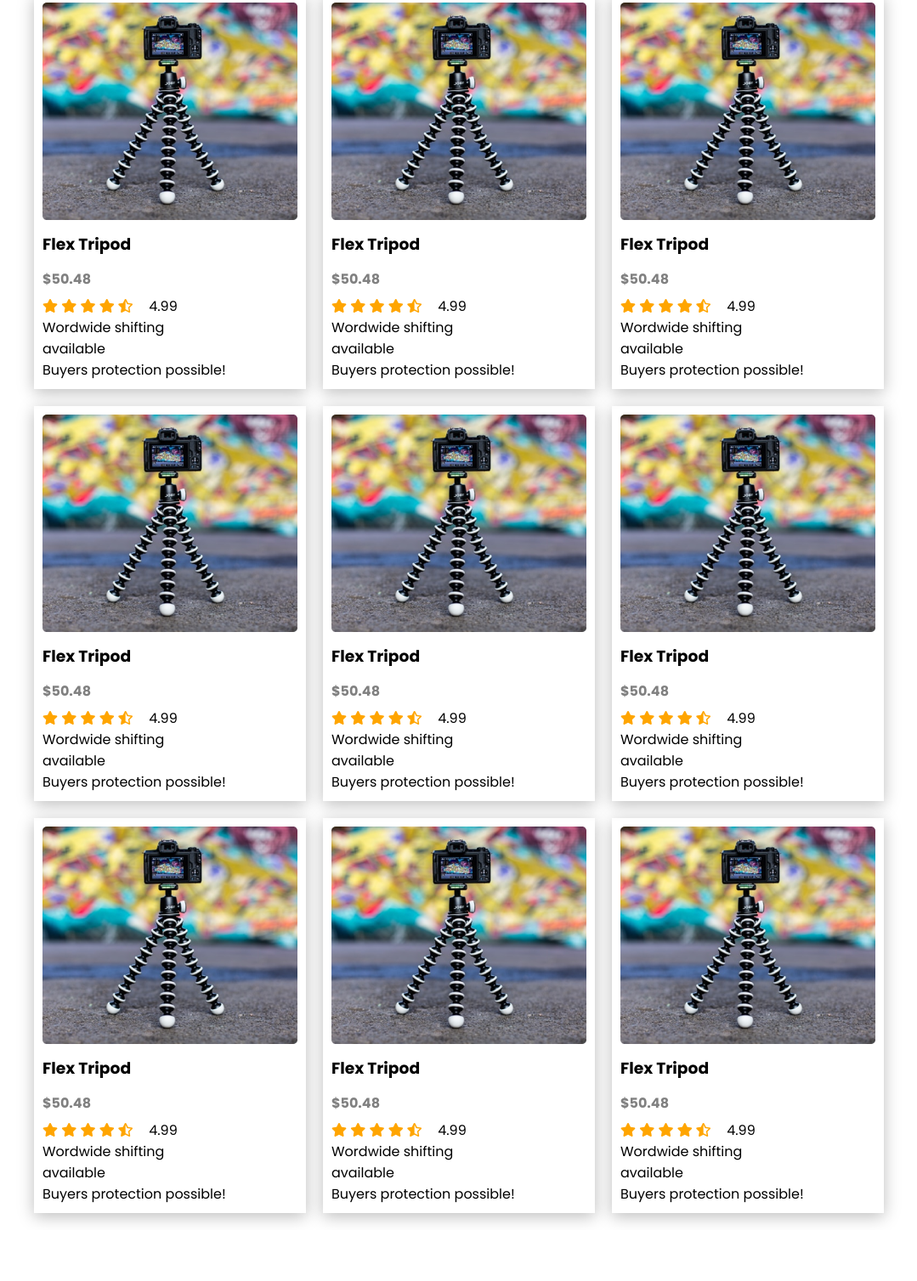
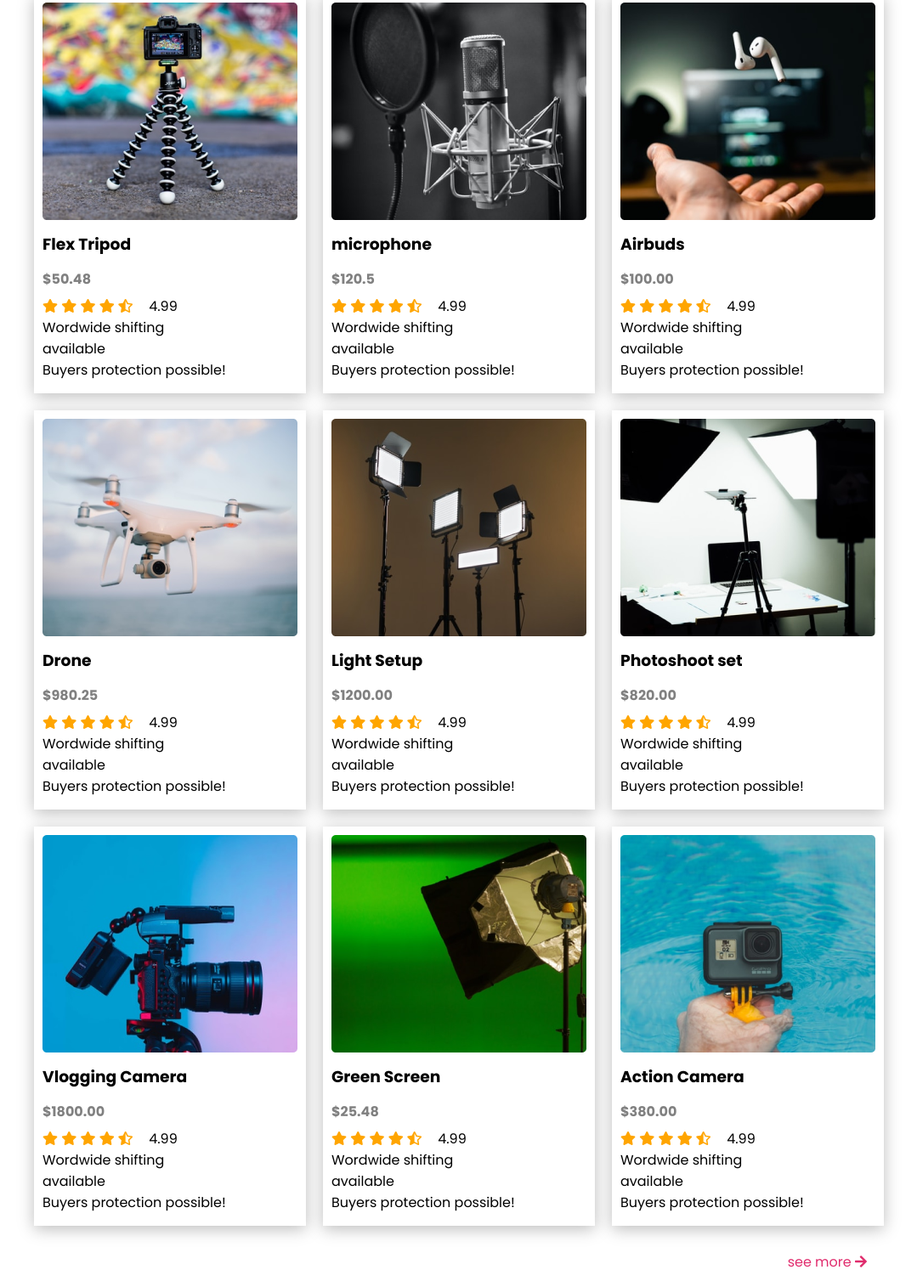
Before and after one commit to solaymanWeb/influencer-gear, a plain HTML site: page index.html in a window 1280 px wide. Shown: the part 803-2311 px from the top of the page at 85% size, without its empty margins (100-1179 px from the left). Before the commit the page ends 2251 px from the top, so only its background shows below. Drawn offline with Linux system fonts and the light colour scheme.

Commit message:
services-section-finish

```diff
--- a/index.html
+++ b/index.html
@@ -85,9 +85,9 @@
                 <p>Buyers protection possible! </p>
             </div>
             <div class="single-product">
-                <img src="images/tripod.png" alt="">
-                <h3>Flex Tripod</h3>
-                <h4>$50.48</h4>
+                <img src="images/mic.png" alt="">
+                <h3>microphone</h3>
+                <h4>$120.5</h4>
                 <div class="rating">
                     <i class="fas fa-star"></i>
                     <i class="fas fa-star"></i>
@@ -101,9 +101,9 @@
                 <p>Buyers protection possible! </p>
             </div>
             <div class="single-product">
-                <img src="images/tripod.png" alt="">
-                <h3>Flex Tripod</h3>
-                <h4>$50.48</h4>
+                <img src="images/airpod.png" alt="">
+                <h3>Airbuds</h3>
+                <h4>$100.00</h4>
                 <div class="rating">
                     <i class="fas fa-star"></i>
                     <i class="fas fa-star"></i>
@@ -117,9 +117,9 @@
                 <p>Buyers protection possible! </p>
             </div>
             <div class="single-product">
-                <img src="images/tripod.png" alt="">
-                <h3>Flex Tripod</h3>
-                <h4>$50.48</h4>
+                <img src="images/drone.png" alt="">
+                <h3>Drone</h3>
+                <h4>$980.25</h4>
                 <div class="rating">
                     <i class="fas fa-star"></i>
                     <i class="fas fa-star"></i>
@@ -133,9 +133,9 @@
                 <p>Buyers protection possible! </p>
             </div>
             <div class="single-product">
-                <img src="images/tripod.png" alt="">
-                <h3>Flex Tripod</h3>
-                <h4>$50.48</h4>
+                <img src="images/lights.png" alt="">
+                <h3>Light Setup</h3>
+                <h4>$1200.00</h4>
                 <div class="rating">
                     <i class="fas fa-star"></i>
                     <i class="fas fa-star"></i>
@@ -149,9 +149,9 @@
                 <p>Buyers protection possible! </p>
             </div>
             <div class="single-product">
-                <img src="images/tripod.png" alt="">
-                <h3>Flex Tripod</h3>
-                <h4>$50.48</h4>
+                <img src="images/setup.png" alt="">
+                <h3>Photoshoot set</h3>
+                <h4>$820.00</h4>
                 <div class="rating">
                     <i class="fas fa-star"></i>
                     <i class="fas fa-star"></i>
@@ -165,9 +165,9 @@
                 <p>Buyers protection possible! </p>
             </div>
             <div class="single-product">
-                <img src="images/tripod.png" alt="">
-                <h3>Flex Tripod</h3>
-                <h4>$50.48</h4>
+                <img src="images/camera.png" alt="">
+                <h3>Vlogging Camera</h3>
+                <h4>$1800.00</h4>
                 <div class="rating">
                     <i class="fas fa-star"></i>
                     <i class="fas fa-star"></i>
@@ -181,9 +181,9 @@
                 <p>Buyers protection possible! </p>
             </div>
             <div class="single-product">
-                <img src="images/tripod.png" alt="">
-                <h3>Flex Tripod</h3>
-                <h4>$50.48</h4>
+                <img src="images/single-light.png" alt="">
+                <h3>Green Screen</h3>
+                <h4>$25.48</h4>
                 <div class="rating">
                     <i class="fas fa-star"></i>
                     <i class="fas fa-star"></i>
@@ -197,9 +197,9 @@
                 <p>Buyers protection possible! </p>
             </div>
             <div class="single-product">
-                <img src="images/tripod.png" alt="">
-                <h3>Flex Tripod</h3>
-                <h4>$50.48</h4>
+                <img src="images/action.png" alt="">
+                <h3>Action Camera</h3>
+                <h4>$380.00</h4>
                 <div class="rating">
                     <i class="fas fa-star"></i>
                     <i class="fas fa-star"></i>
@@ -213,6 +213,9 @@
                 <p>Buyers protection possible! </p>
             </div>
         </div>
+        <p class="see-more-button">
+            <a href="#"> see more <i class="fas fa-arrow-right"></i></a>
+        </p>
     </section>
 </div>
 
--- a/style.css
+++ b/style.css
@@ -123,6 +123,7 @@ Brand image
     padding: 10px;
     box-shadow: 0px 4px 18px 0px #bdbdbd;
     margin-bottom: 20px;
+    padding-bottom: 15px;
 }
 .single-product h3, h4{
     padding: 7px 0;
@@ -140,3 +141,12 @@ width: 100%;
 .single-product .rating i{
     color: orange;
 }
+.see-more-button a{
+    color:#E02C6D ;
+    border: none;
+    text-decoration: none;
+}
+p.see-more-button {
+    text-align: right;
+    padding: 10px 20px;
+}
```
